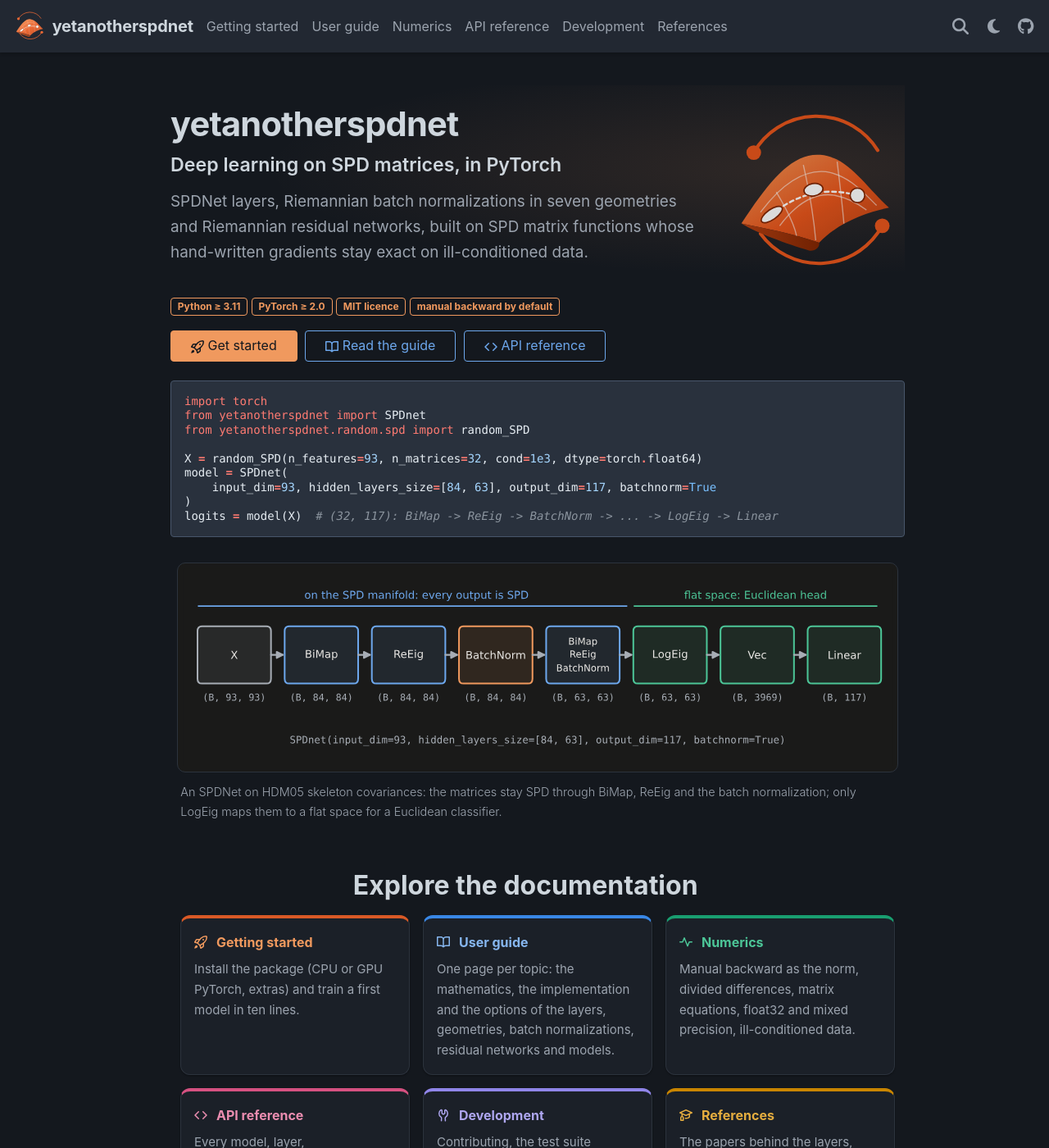
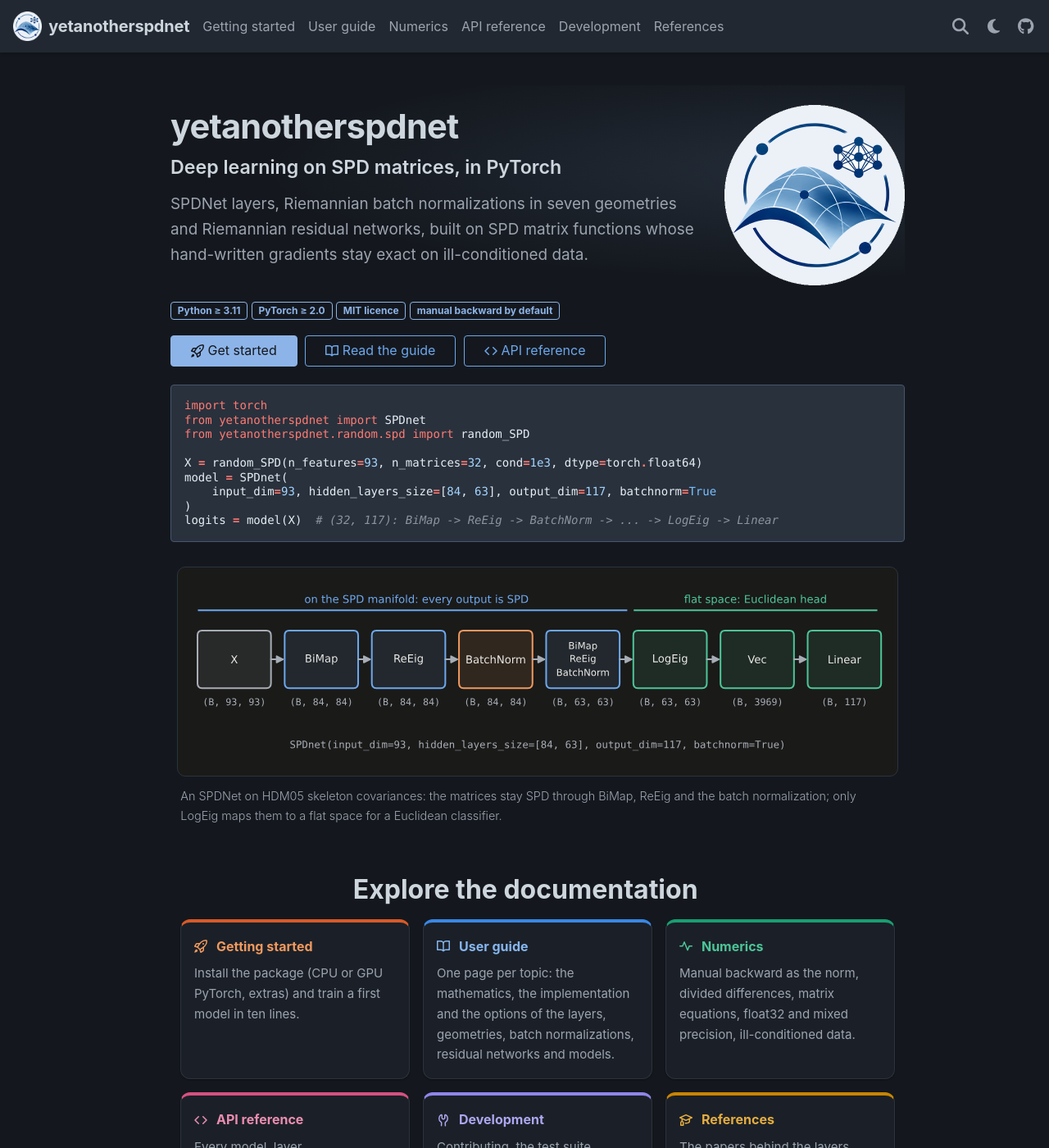
Before and after one commit to Yet-Another-Research-Organisation/yetanotherspdnet, a Sphinx documentation site: the page built from docs/index.md, in a window 1280 px wide and 1400 px high. Shown: the whole window at 82% size. Built offline with Sphinx 7.4.7 and the PyData theme 0.15.4, drawn with Linux system fonts in a browser that asks for light colours.

Commit message:
docs: new logo (light and dark variants) and favicon, brand colour taken from the logo

````diff
--- a/docs/_static/custom.css
+++ b/docs/_static/custom.css
@@ -1,7 +1,7 @@
 /* ===========================================================================
    yetanotherspdnet: pydata-sphinx-theme customisation (same design as the
    spdnet-datasets documentation)
-   - brand colour: the orange of the logo;
+   - brand colour: the navy blue of the logo;
    - one accent per section (Getting started, User guide, Numerics, API,
      Development, References), keyed off <body data-section>
      (docs/_templates/layout.html).
@@ -12,9 +12,9 @@
    ========================================================================= */
 
 html[data-theme="light"] {
-  --pst-color-primary: #be542a;          /* logo orange, 4.7:1 on white */
+  --pst-color-primary: #1f4e8c;          /* logo navy, 8.4:1 on white */
   --pst-color-secondary: #2974d0;
-  --pst-color-link: #b04d24;
+  --pst-color-link: #1f5fa8;
   --pst-color-link-hover: #2974d0;
   --spd-surface-raised: #f7f6f3;
   --spd-card-bg: #ffffff;
@@ -22,7 +22,7 @@ html[data-theme="light"] {
   --spd-shadow: 0 1px 2px rgba(20, 20, 20, 0.06), 0 2px 8px rgba(20, 20, 20, 0.05);
   --spd-shadow-hover: 0 8px 24px rgba(20, 20, 20, 0.12);
   --spd-figure-surface: #ffffff;
-  --spd-hero-glow: rgba(235, 104, 52, 0.10);
+  --spd-hero-glow: rgba(31, 78, 140, 0.10);
 
   --spd-start: #eb6834;    --spd-start-text: #be542a;
   --spd-guide: #2a78d6;    --spd-guide-text: #2974d0;
@@ -33,9 +33,9 @@ html[data-theme="light"] {
 }
 
 html[data-theme="dark"] {
-  --pst-color-primary: #f0995e;          /* lighter logo orange on the dark page */
+  --pst-color-primary: #8db4e8;          /* lighter logo blue on the dark page */
   --pst-color-secondary: #6da7ec;
-  --pst-color-link: #f0995e;
+  --pst-color-link: #8db4e8;
   --pst-color-link-hover: #86b6ef;
   --spd-surface-raised: #1b2028;
   --spd-card-bg: #1b2028;
@@ -43,7 +43,7 @@ html[data-theme="dark"] {
   --spd-shadow: 0 1px 2px rgba(0, 0, 0, 0.4);
   --spd-shadow-hover: 0 8px 24px rgba(0, 0, 0, 0.55);
   --spd-figure-surface: #1a1a19;
-  --spd-hero-glow: rgba(240, 153, 94, 0.12);
+  --spd-hero-glow: rgba(141, 180, 232, 0.12);
 
   --spd-start: #d95926;    --spd-start-text: #f0995e;
   --spd-guide: #3987e5;    --spd-guide-text: #86b6ef;
--- a/docs/conf.py
+++ b/docs/conf.py
@@ -108,8 +108,7 @@ html_theme = "pydata_sphinx_theme"
 html_title = "yetanotherspdnet"
 html_static_path = ["_static"]
 html_css_files = ["custom.css"]
-html_favicon = "_static/favicon.svg"
-html_logo = "_static/logo.svg"
+html_favicon = "_static/favicon.png"
 html_show_sourcelink = False
 html_context = {
     "default_mode": "dark",
@@ -119,7 +118,14 @@ html_context = {
     "doc_path": "docs",
 }
 html_theme_options = {
-    "logo": {"text": "yetanotherspdnet", "alt_text": "yetanotherspdnet"},
+    # logo-dark.png: the same logo on a light disc (the navy of the logo is too
+    # dark for the dark page)
+    "logo": {
+        "text": "yetanotherspdnet",
+        "alt_text": "yetanotherspdnet",
+        "image_light": "_static/logo.png",
+        "image_dark": "_static/logo-dark.png",
+    },
     "navbar_align": "left",
     "header_links_before_dropdown": 6,
     "navbar_end": ["theme-switcher", "navbar-icon-links"],
--- a/docs/index.md
+++ b/docs/index.md
@@ -13,7 +13,7 @@ html_theme.sidebar_secondary.remove: true
     geometries and Riemannian residual networks, built on SPD matrix functions
     whose hand-written gradients stay exact on ill-conditioned data.</p>
   </div>
-  <div class="hero-logo"><img src="_static/logo.svg" alt="yetanotherspdnet logo"></div>
+  <div class="hero-logo"><img class="only-light" src="_static/logo.png" alt="yetanotherspdnet logo"><img class="only-dark" src="_static/logo-dark.png" alt="yetanotherspdnet logo"></div>
 </div>
 ```
 
````
Also changed, not shown: docs/_static/favicon.png (added), docs/_static/favicon.svg (deleted), docs/_static/logo-dark.png (added), docs/_static/logo.png (added), docs/_static/logo.svg (deleted).
